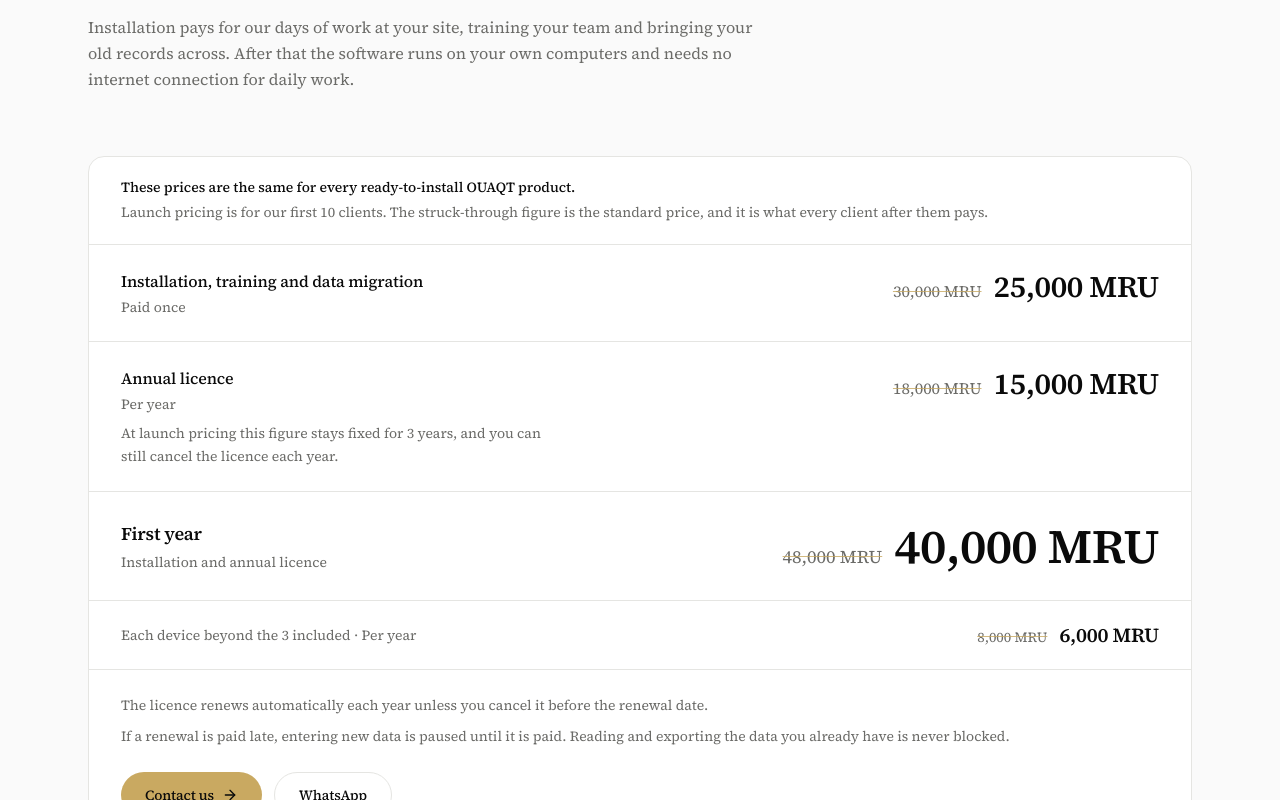
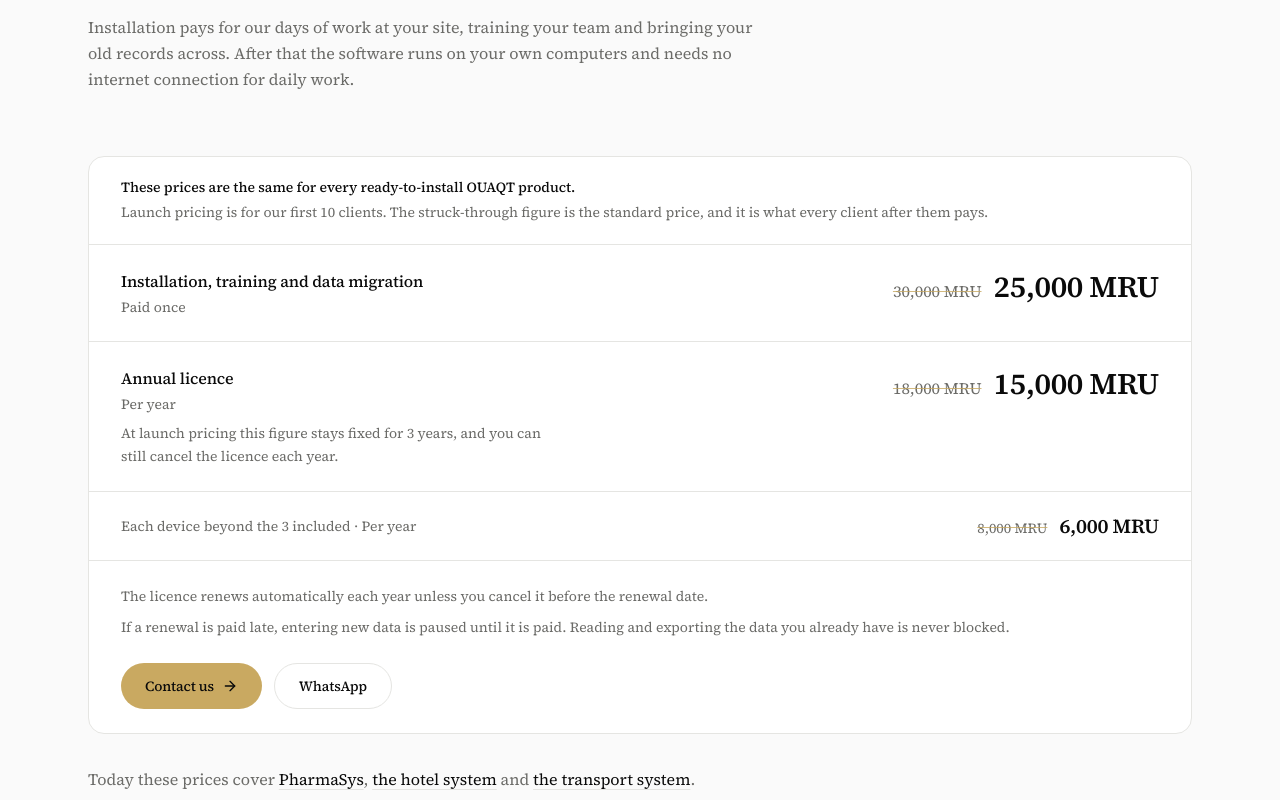
Before and after one commit to Ramdhanedata/OUAQT-Website, a Next.js app: page /en/pricing in a window 1280 px wide. Shown: the part 386-1186 px from the top of the page. Built offline with nearby package versions, Linux system fonts and the light colour scheme.

Commit message:
Remove the first-year total from the pricing page price block
The pricing page now lists installation, the annual licence and extra
devices without a combined first-year row. The home page band keeps
its first-year figure.

```diff
--- a/components/pricing/price-book.tsx
+++ b/components/pricing/price-book.tsx
@@ -4,7 +4,7 @@
 import { FadeIn } from "@/components/motion/fade-in";
 import { Price } from "@/components/pricing/price";
 import { organization } from "@/lib/data/contact";
-import { pricing, pricingTerms, yearOne, type PriceLine } from "@/lib/data/pricing";
+import { pricing, pricingTerms, type PriceLine } from "@/lib/data/pricing";
 import type { Dictionary } from "@/lib/i18n";
 import { localeHref, type Locale } from "@/lib/i18n/config";
 import { fill } from "@/lib/utils";
@@ -17,13 +17,11 @@
   cadence: string;
   note?: string;
   line: PriceLine;
-  emphasis?: boolean;
 };
 
 /*
- * Installation and the annual licence together, with the year-one total: the
- * figure a buyer actually compares. The same prices apply to every packaged
- * product, so this block is rendered once and never per product.
+ * Installation and the annual licence together. The same prices apply to every
+ * packaged product, so this block is rendered once and never per product.
  */
 export function PriceBook({ dict, lang }: { dict: Dictionary; lang: Locale }) {
   const p = dict.pricingPage;
@@ -42,12 +40,6 @@
       cadence: p.annual.cadence,
       note: launch ? fill(p.annual.freeze, terms) : undefined,
       line: pricing.annualLicence,
-    },
-    {
-      label: p.yearOne.label,
-      cadence: p.yearOne.cadence,
-      line: yearOne,
-      emphasis: true,
     },
   ];
 
@@ -69,20 +61,10 @@
               {rows.map((row) => (
                 <div
                   key={row.label}
-                  className={
-                    row.emphasis
-                      ? "flex flex-col gap-3 bg-muted/60 px-6 py-7 sm:flex-row sm:items-center sm:justify-between sm:gap-8 sm:px-8"
-                      : "flex flex-col gap-3 px-6 py-6 sm:flex-row sm:items-start sm:justify-between sm:gap-8 sm:px-8"
-                  }
+                  className="flex flex-col gap-3 px-6 py-6 sm:flex-row sm:items-start sm:justify-between sm:gap-8 sm:px-8"
                 >
                   <dt className="max-w-md">
-                    <span
-                      className={
-                        row.emphasis
-                          ? "block text-lg font-semibold tracking-tight text-foreground"
-                          : "block text-base font-medium tracking-tight text-foreground"
-                      }
-                    >
+                    <span className="block text-base font-medium tracking-tight text-foreground">
                       {row.label}
                     </span>
                     <span className="mt-1 block text-sm text-muted-foreground">
@@ -95,12 +77,7 @@
                     ) : null}
                   </dt>
                   <dd className="shrink-0 sm:text-end">
-                    <Price
-                      line={row.line}
-                      lang={lang}
-                      labels={labels}
-                      size={row.emphasis ? "lg" : "md"}
-                    />
+                    <Price line={row.line} lang={lang} labels={labels} />
                   </dd>
                 </div>
               ))}
--- a/lib/i18n/dictionaries/ar.ts
+++ b/lib/i18n/dictionaries/ar.ts
@@ -162,10 +162,6 @@
       cadence: "في السنة",
       freeze:
         "بسعر الإطلاق يبقى هذا المبلغ ثابتاً لمدة {years} سنوات، ويبقى بإمكانك إلغاء الترخيص كل سنة.",
-    },
-    yearOne: {
-      label: "السنة الأولى",
-      cadence: "التثبيت والترخيص السنوي",
     },
     extraDevice: {
       label: "كل جهاز يزيد على {devices} أجهزة",
--- a/lib/i18n/dictionaries/en.ts
+++ b/lib/i18n/dictionaries/en.ts
@@ -156,10 +156,6 @@
       cadence: "Per year",
       freeze:
         "At launch pricing this figure stays fixed for {years} years, and you can still cancel the licence each year.",
-    },
-    yearOne: {
-      label: "First year",
-      cadence: "Installation and annual licence",
     },
     extraDevice: {
       label: "Each device beyond the {devices} included",
--- a/lib/i18n/dictionaries/fr.ts
+++ b/lib/i18n/dictionaries/fr.ts
@@ -155,10 +155,6 @@
       cadence: "Par an",
       freeze:
         "Au tarif de lancement, ce montant reste bloqué pendant {years} ans, et la licence reste résiliable chaque année.",
-    },
-    yearOne: {
-      label: "Première année",
-      cadence: "Installation et licence annuelle",
     },
     extraDevice: {
       label: "Poste supplémentaire au-delà des {devices} inclus",
```
